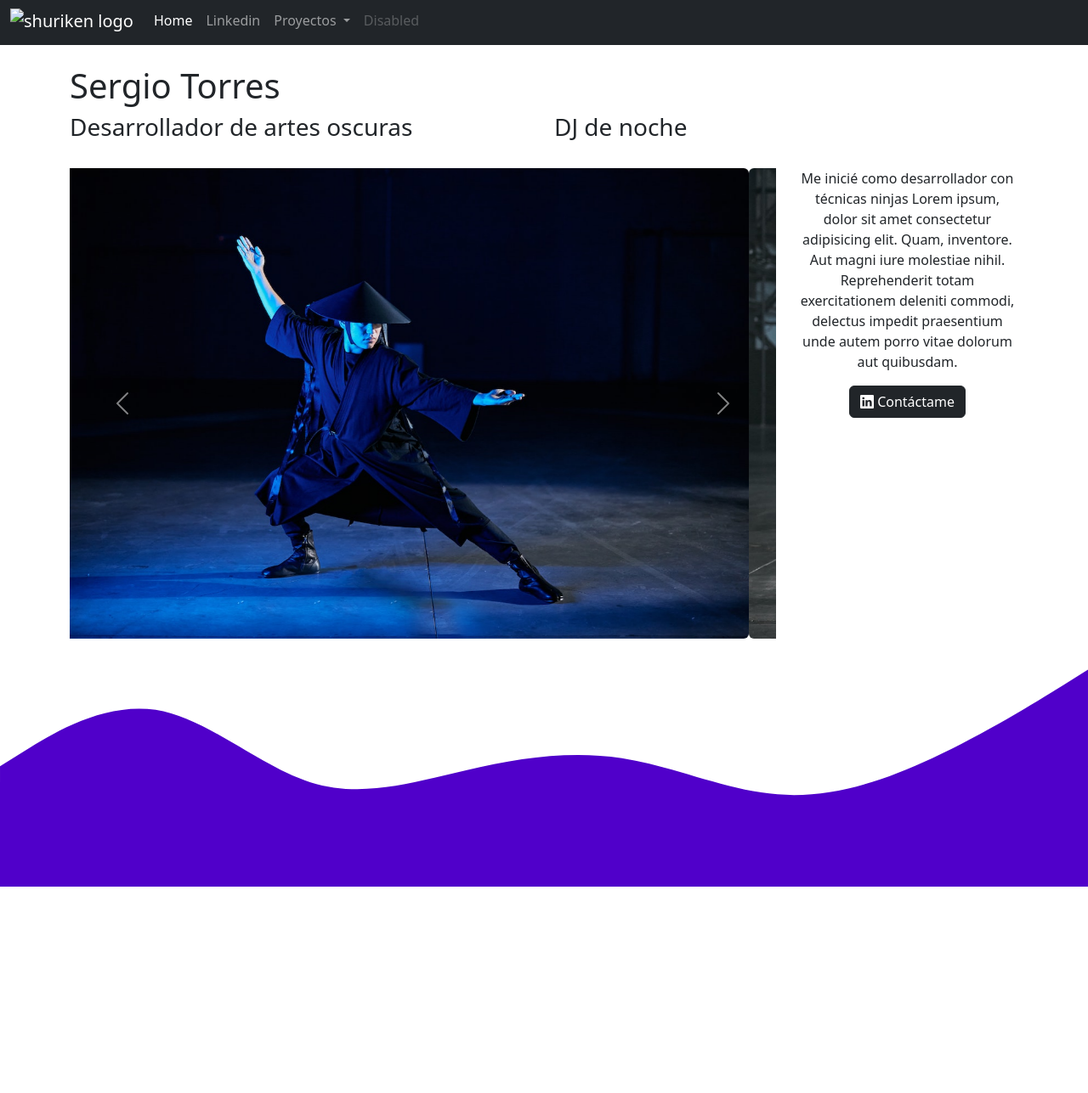
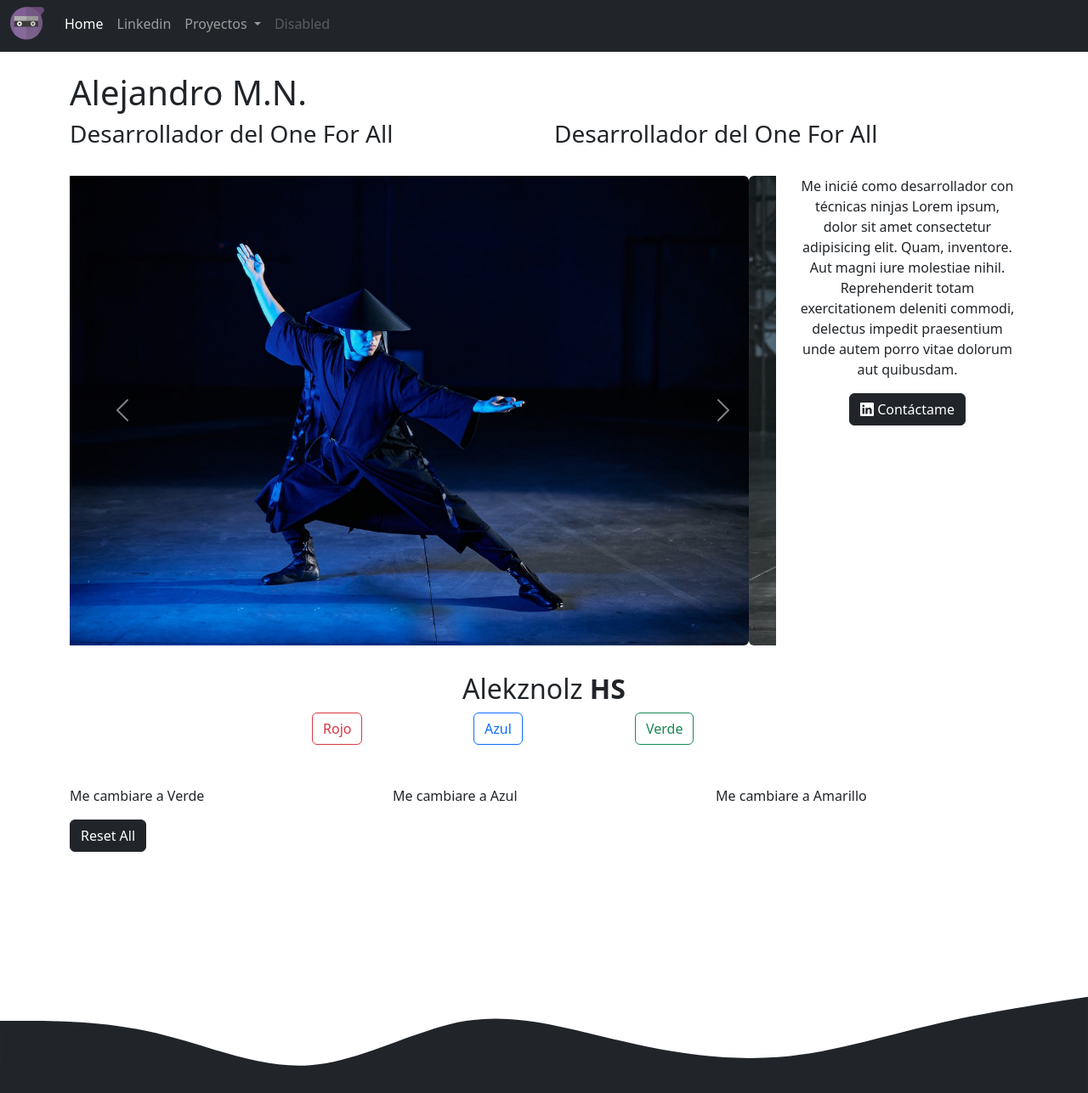
Before and after one commit to aleksnolzm/ch26-web06-bootstrap, a plain HTML site: page index.html in a window 1280 px wide. Shown: the part 5-1292 px from the top of the page at 85% size. Before the commit the page ends 1049 px from the top, so only its background shows below. Drawn offline with nearby package versions, Linux system fonts and the light colour scheme.

Commit message:
feat: Añadiendo funcionalidades Javascript

```diff
--- /dev/null
+++ b/assets/js/main.js
@@ -0,0 +1,25 @@
+console.log("Helo desde archivo externo");
+
+// --- Cambiando Texto de color con botones
+function changeColorTo(colorButton){
+    const refName = getRefName();
+    refName.style.color = colorButton;
+}
+
+const getRefName = () => document.getElementById("name");
+
+//-- Cambiando color de texto a si mismo
+function changeColorParagraph(color, refObj){
+
+    refObj.style.color = color;
+}
+
+const resetColors = function(){
+    const refobjs = document.getElementsByClassName("text-color");
+    console.log(refobjs);
+
+    for (let index = 0; index < refobjs.length; index++) {
+        const element = refobjs[index];
+        element.style.color = "purple";
+    }
+}
--- a/index.html
+++ b/index.html
@@ -11,18 +11,23 @@
       integrity="sha384-KK94CHFLLe+nY2dmCWGMq91rCGa5gtU4mk92HdvYe+M/SXH301p5ILy+dN9+nJOZ"
       crossorigin="anonymous"
     />
-    <link rel="stylesheet" href="https://cdn.jsdelivr.net/npm/bootstrap-icons@1.10.4/font/bootstrap-icons.css">
+    <!-- Bootstrap icons CDN -->
+    <link
+      rel="stylesheet"
+      href="https://cdn.jsdelivr.net/npm/bootstrap-icons@1.10.4/font/bootstrap-icons.css"
+    />
+
     <!-- CSS personalizado -->
     <link rel="stylesheet" href="./assets/styles/main.css" />
   </head>
   <body>
-    <!-- navbar -->
+    <!-- Barra de Navegacion -->
     <nav class="navbar navbar-expand-sm bg-dark" data-bs-theme="dark">
       <div class="container-fluid">
         <a class="navbar-brand" href="#">
           <img
             class="logo-shuriken"
-            src="./assets/img/shuriken.png"
+            src="./assets/img/logo-ninja.svg"
             alt="shuriken logo"
           />
         </a>
@@ -45,7 +50,7 @@
             <li class="nav-item">
               <a
                 class="nav-link"
-                href="https://www.linkedin.com/in/smanueltorres/"
+                href="https://www.linkedin.com/"
                 target="_blank"
                 >Linkedin</a
               >
@@ -68,7 +73,7 @@
                 <li><hr class="dropdown-divider" /></li>
                 <li>
                   <a class="dropdown-item disabled" href="#"
-                    >Something else here</a
+                    >En Construcción</a
                   >
                 </li>
               </ul>
@@ -80,22 +85,23 @@
         </div>
       </div>
     </nav>
-    <!-- Acerca de -->
+    <!-- Seccion Acerca de -->
     <div class="container mt-4">
       <div class="row">
         <div class="col">
-          <h1>Sergio Torres</h1>
+          <h1>Alejandro M.N.</h1>
         </div>
       </div>
       <div class="row">
         <div class="col-12 col-md-6">
-          <h3>Desarrollador de artes oscuras</h3>
+          <h3>Desarrollador del One For All</h3>
         </div>
-        <div class="col-12 col-md-6"><h3>DJ de noche</h3></div>
+        <div class="col-12 col-md-6"><h3>Desarrollador del One For All</h3></div>
       </div>
     </div>
-    <!-- Carrosel -->
-    <div class="container mt-4 text-center">
+
+    <!-- Seccion Carrosel -->
+    <div class="container my-4 text-center">
       <div class="row justify-content-center">
         <!-- Carrosel -->
         <div class="col-9 mb-2">
@@ -107,7 +113,7 @@
             <div class="carousel-inner">
               <div class="carousel-item active" data-bs-interval="2000">
                 <img
-                  src="./assets/img/carousel_01.jpg"
+                  src="./assets/img/carousel_02.jpg"
                   class="d-block w-100 rounded"
                   alt="Ninja en espera"
                 />
@@ -177,27 +183,80 @@
           <!-- Botón linkedin -->
           <div class="row">
             <div class="col">
-                <a
+              <a
                 href="https://www.linkedin.com/in/smanueltorres/"
                 target="_blank"
               >
                 <button type="button" class="btn btn-dark">
                   <i class="bi bi-linkedin"></i> Contáctame
                 </button>
+              </a>
             </div>
           </div>
         </div>
       </div>
     </div>
 
-    <svg xmlns="http://www.w3.org/2000/svg" viewBox="0 0 1440 320">
-        <path fill="#5000ca" fill-opacity="1" d="M0,160L34.3,138.7C68.6,117,137,75,206,85.3C274.3,96,343,160,411,181.3C480,203,549,181,617,165.3C685.7,149,754,139,823,149.3C891.4,160,960,192,1029,197.3C1097.1,203,1166,181,1234,149.3C1302.9,117,1371,75,1406,53.3L1440,32L1440,320L1405.7,320C1371.4,320,1303,320,1234,320C1165.7,320,1097,320,1029,320C960,320,891,320,823,320C754.3,320,686,320,617,320C548.6,320,480,320,411,320C342.9,320,274,320,206,320C137.1,320,69,320,34,320L0,320Z"></path>
-      </svg>
+    <!-----  LOGIN -->
 
+
+    <!-- Acceso al DOM -->
+    <div class="container">
+      <div class="row justify-content-center">
+        <div class="col-5 text-center">
+          <h2 class="text-color" id="name">Mi nombre</h2>
+        </div>
+      </div>
+
+      <!-- Botones cambian color -->
+      <div class="row justify-content-center">
+        <div class="col-sm-2">
+          <button type="button" class="btn btn-outline-danger" onclick="changeColorTo('red')">Rojo</button>
+        </div>
+        <div class="col-sm-2">
+          <button type="button" class="btn btn-outline-primary" onclick="changeColorTo('blue')">Azul</button>
+        </div>
+        <div class="col-sm-2">
+          <button type="button" class="btn btn-outline-success" onclick="changeColorTo('green')">Verde</button>
+        </div>
+      </div>
+    </div>
+    <br><br>
+    <!--  -->
+    <div class="container">
+      <div class="row">
+        <div class="col"><p class="text-color" onclick="changeColorParagraph('green', this)">Me cambiare a Verde</p></div>
+        <div class="col"><p class="text-color" onclick="changeColorParagraph('blue', this)">Me cambiare a Azul</p></div>
+        <div class="col"><p class="text-color" onclick="changeColorParagraph('yellow', this)">Me cambiare a Amarillo</p></div>
+      </div>
+
+      <div class="row">
+        <div class="col-5">
+          <button type="button" class="btn btn-dark" onclick="resetColors()">Reset All</button>
+        </div>
+      </div>
+    </div>
+
+    <!-- Ondas SVG -->
+    <svg xmlns="http://www.w3.org/2000/svg" viewBox="0 0 1440 320"><path fill="#212529" fill-opacity="1" d="M0,224L34.3,224C68.6,224,137,224,206,240C274.3,256,343,288,411,282.7C480,277,549,235,617,224C685.7,213,754,235,823,250.7C891.4,267,960,277,1029,272C1097.1,267,1166,245,1234,229.3C1302.9,213,1371,203,1406,197.3L1440,192L1440,320L1405.7,320C1371.4,320,1303,320,1234,320C1165.7,320,1097,320,1029,320C960,320,891,320,823,320C754.3,320,686,320,617,320C548.6,320,480,320,411,320C342.9,320,274,320,206,320C137.1,320,69,320,34,320L0,320Z"></path></svg>
     <script
       src="https://cdn.jsdelivr.net/npm/bootstrap@5.3.0-alpha3/dist/js/bootstrap.bundle.min.js"
       integrity="sha384-ENjdO4Dr2bkBIFxQpeoTz1HIcje39Wm4jDKdf19U8gI4ddQ3GYNS7NTKfAdVQSZe"
       crossorigin="anonymous"
     ></script>
+
+    <!--   Custom Script -->
+    <script>
+      let d = new Date();
+      console.log(`Se Inicio el ${d.getDate()} / ${d.getMonth()} / ${d.getFullYear()}`);
+
+      const refName = document.getElementById("name");
+      console.log(refName);
+      refName.innerHTML = "Alekznolz <strong> HS </strong>";
+
+    </script>
+
+    <script src="./assets/js/main.js"></script>
+
   </body>
 </html>
```
